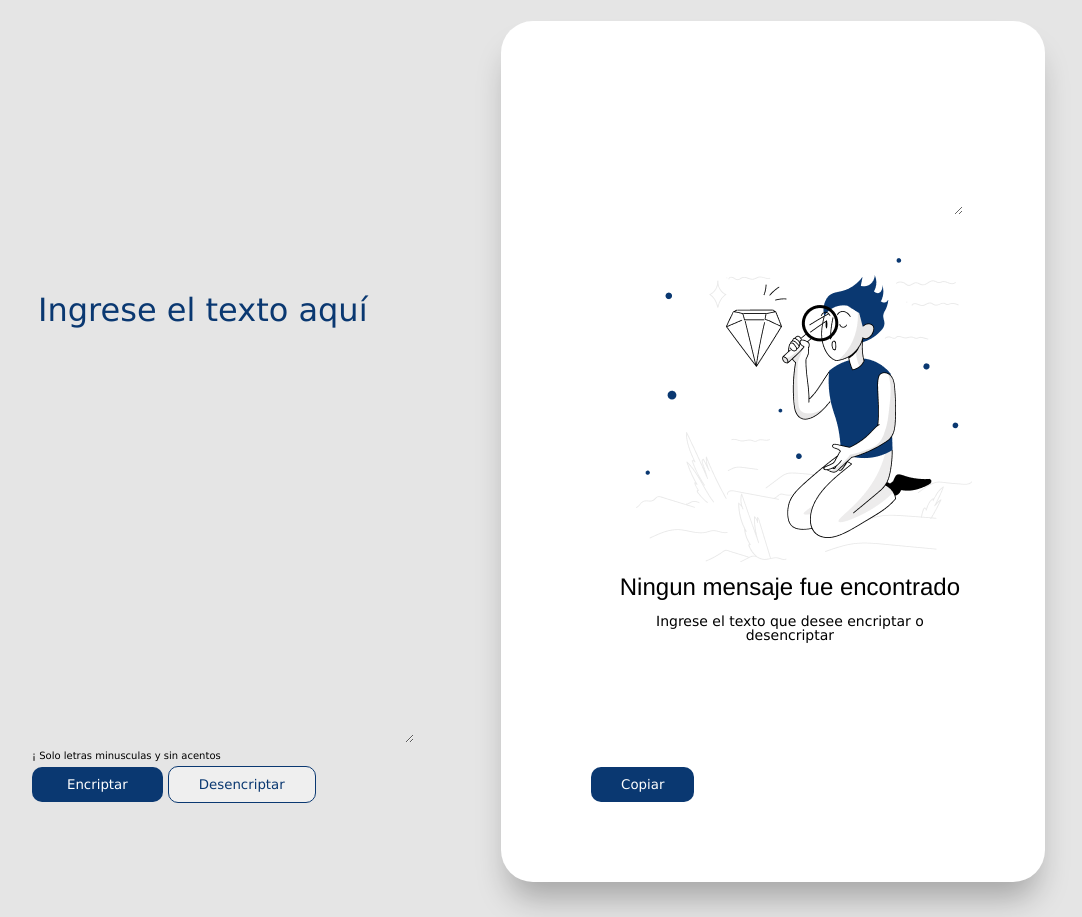
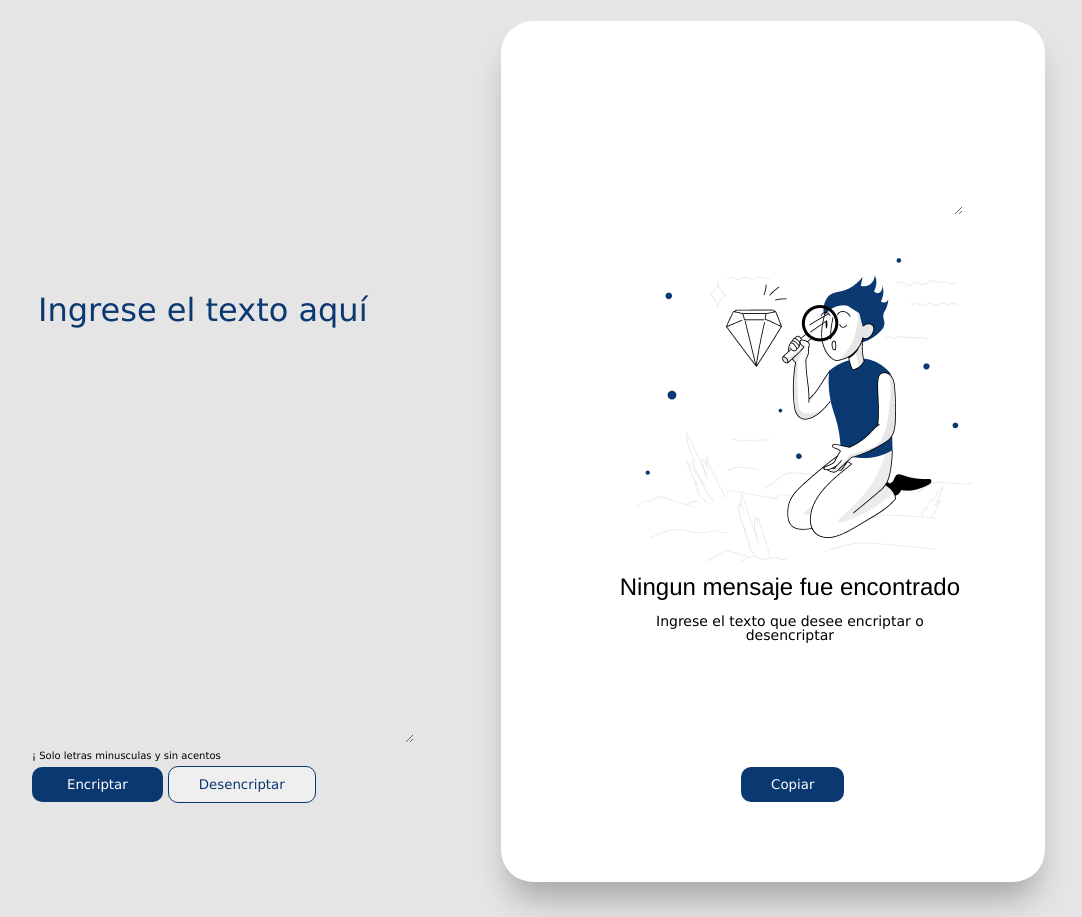
Before and after one commit to jossramos94/TextEncryptor, a plain HTML site: page index.html in a window 1280 px wide. Shown: the part 110-1027 px from the top of the page, without its empty margins (108-1190 px from the left). Drawn offline with Linux system fonts and the light colour scheme.

Commit message:
centering buttons in css

```diff
--- a/style.css
+++ b/style.css
@@ -124,7 +124,7 @@ p{
 /*boton Copiar*/
 
 #copiar{
-    margin: 80px 50px;
+    margin: 80px 200px;
     padding: 10px 30px;
     font-family: 'Lucida Sans';
     border-radius: 10px;
```
